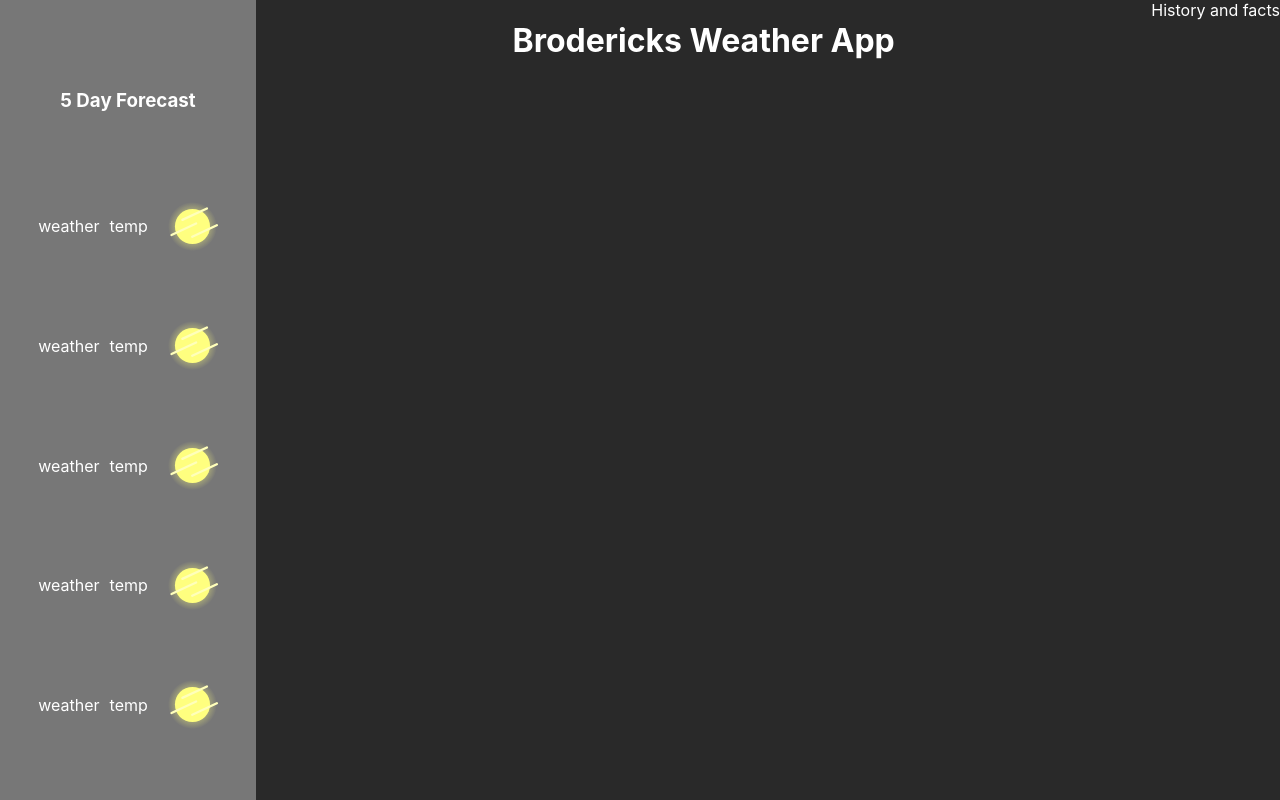
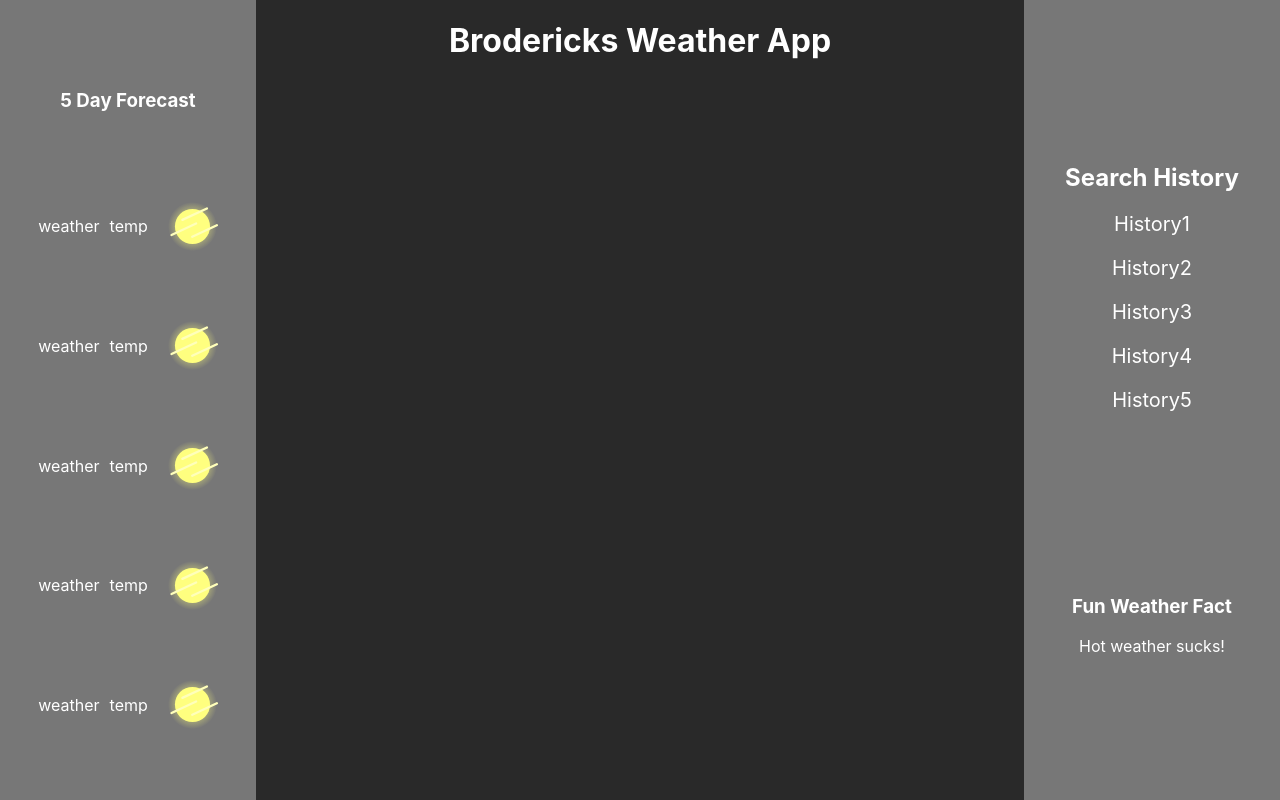
Before and after one commit to ZeroBitzz/react-weather-app, a React (Create React App) app: page / in a window 1280 px wide. Built offline with nearby package versions, Linux system fonts and the light colour scheme.

Commit message:
set up history and facts component

```diff
--- a/src/History-And-Facts.css
+++ b/src/History-And-Facts.css
@@ -0,0 +1,25 @@
+.history-and-facts {
+    background-color: rgb(119, 119, 119);
+    display: flex;
+    flex-direction: column;
+    justify-content: space-evenly;
+    width: 20%;
+}
+
+.history {
+    display: flex;
+    flex-direction: column;
+    align-items: center;
+}
+.history span {
+    margin-bottom: 20px;
+    font-size: 20px;
+    width: fit-content;
+    padding-left: 5px;
+    padding-right: 5px;
+    border-radius: 10px;
+}
+.history span:hover {
+    cursor: pointer;
+    background-color: rgb(170, 170, 170);
+}
--- a/src/History-And-Facts.js
+++ b/src/History-And-Facts.js
@@ -2,7 +2,21 @@ import './History-And-Facts.css'
 
 function HistoryAndFacts(){
     return (
-        <div>History and facts</div>
+        <div className='history-and-facts'>
+            <div className='history'>
+                <h2>Search History</h2>
+                <span>History1</span>
+                <span>History2</span>
+                <span>History3</span>
+                <span>History4</span>
+                <span>History5</span>
+            </div>
+
+            <div className='facts'>
+                <h3>Fun Weather Fact</h3>
+                <span>Hot weather sucks!</span>
+            </div>
+        </div>
     )
 }
 
```
